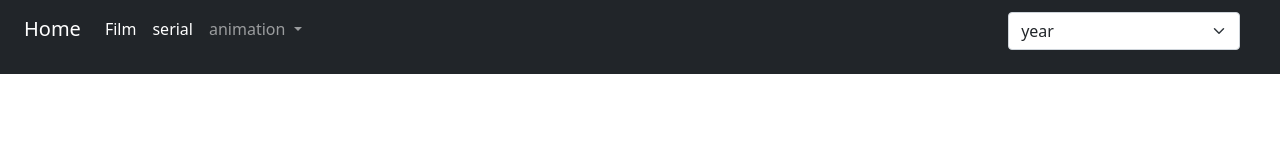
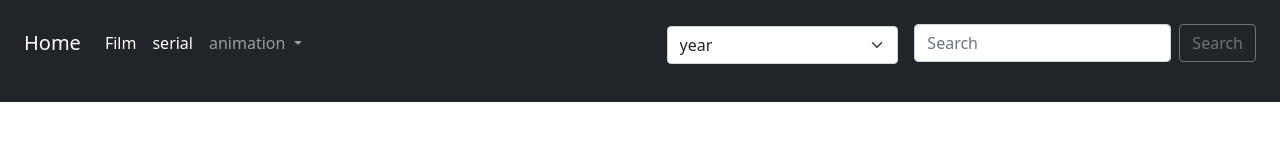
Before and after one commit to Fatemeh-Emadi/web18, a plain HTML site: page index.html in a window 1280 px wide. Drawn offline with nearby package versions, Linux system fonts and the light colour scheme; no server answers.

Commit message:
Update index.html

```diff
--- a/index.html
+++ b/index.html
@@ -40,6 +40,10 @@
                   <option selected>year</option>
 
                 </select>
+                  <form class="d-flex">
+                  <input class="form-control me-2 mt-3" type="search" placeholder="Search" aria-label="Search" id="input_search" onkeyup="search()">
+                  <button class="btn btn-outline-secondary mt-3" type="button" id="btn_search" onclick="search()" >Search</button>
+                </form>
               </div>
             </div>
           </nav>
@@ -178,6 +182,74 @@ function show_movie(){
           }
         }
 
+        function search(){
+
+
+         var value;
+         var found=false;
+         var input_search=document.getElementById("input_search");
+         value = input_search.value;
+
+         var main=document.getElementById("main");
+         main.innerHTML=" ";
+         for(var i=0;i<movies.length;i++){
+          if(movies[i].title.toLowerCase().slice(0, value.length) == value || movies[i].title.toUpperCase().slice(0, value.length) == value || movies[i].title.slice(0, value.length) == value){
+            found=true;
+            //while(found){
+            var div_col=document.createElement("DIV");
+            div_col.className="col-lg-4 col-md-6 col-sm-12 mt-3";
+
+            var div1=document.createElement("DIV");
+            div1.className="card";
+
+            var div2=document.createElement("DIV");
+            div2.className="card-body";
+            div2.style.height="32vw";
+
+
+            var img=document.createElement("IMG");
+            var tag=document.createElement("H5");
+            tag.className="card-title";
+            var tag_p=document.createElement("P");
+            tag_p.className="card-text";
+            var tag_p1=document.createElement("P");
+            tag_p1.className="card-text";
+            var tag_p2=document.createElement("P");
+            tag_p2.className="card-text";
+            var tag_p3=document.createElement("P");
+            tag_p3.className="card-text";
+            var tag_p4=document.createElement("P");
+            tag_p4.className="card-text";
+            var tag_p5=document.createElement("P");
+            tag_p5.className="card-text";
+            img.src=movies[i].info.image_url;
+            img.id="blackwhite";
+            img.className="fluid card-img-top";
+            tag.innerHTML=movies[i].title;
+            tag_p1.innerHTML="Year:" + movies[i].year;
+            tag_p2.innerHTML="dirctors:" + movies[i].info.directors;
+            tag_p.innerHTML="actors:"+ movies[i].info.actors;
+            tag_p3.innerHTML="rating:"+ movies[i].info.rating;
+            tag_p4.innerHTML="Genres:"+ movies[i].info.genres;
+            tag_p5.innerHTML="plot:"+ movies[i].info.plot
+            ///////////////////////////////////////////////
+            main.appendChild(div_col);
+            div_col.appendChild(div1);
+            div1.appendChild(img);
+            div1.appendChild(div2);
+            div2.appendChild(tag);
+            div2.appendChild(tag_p1);
+            div2.appendChild(tag_p3);
+            div2.appendChild(tag_p4);
+            div2.appendChild(tag_p2);
+            div2.appendChild(tag_p);
+            div2.appendChild(tag_p5);
+
+          }
+
+         }
+         }
+
 
 
         function set_year(movies_string){
```
